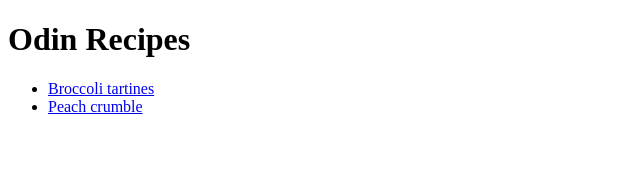
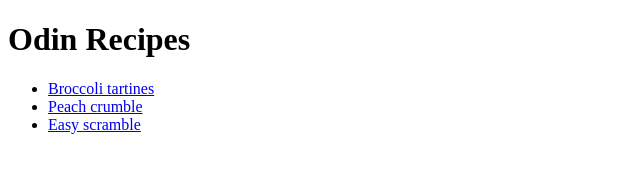
Before and after one commit to eastouest/odin-recipes, a plain HTML site: page index.html in a window 1280 px wide. Shown: the whole page, without its empty margins (0-640 px from the left). Drawn offline with Linux system fonts and the light colour scheme.

Commit message:
Link to new recipe page

```diff
--- a/index.html
+++ b/index.html
@@ -10,6 +10,7 @@
     <ul>
         <li><a href="./recipes/tartines.html">Broccoli tartines</a></li>
         <li><a href="./recipes/crumble.html">Peach crumble</a></li>
+        <li><a href="./recipes/scramble.html">Easy scramble</a></li>
     </ul>
 </body>
 </html>
```
